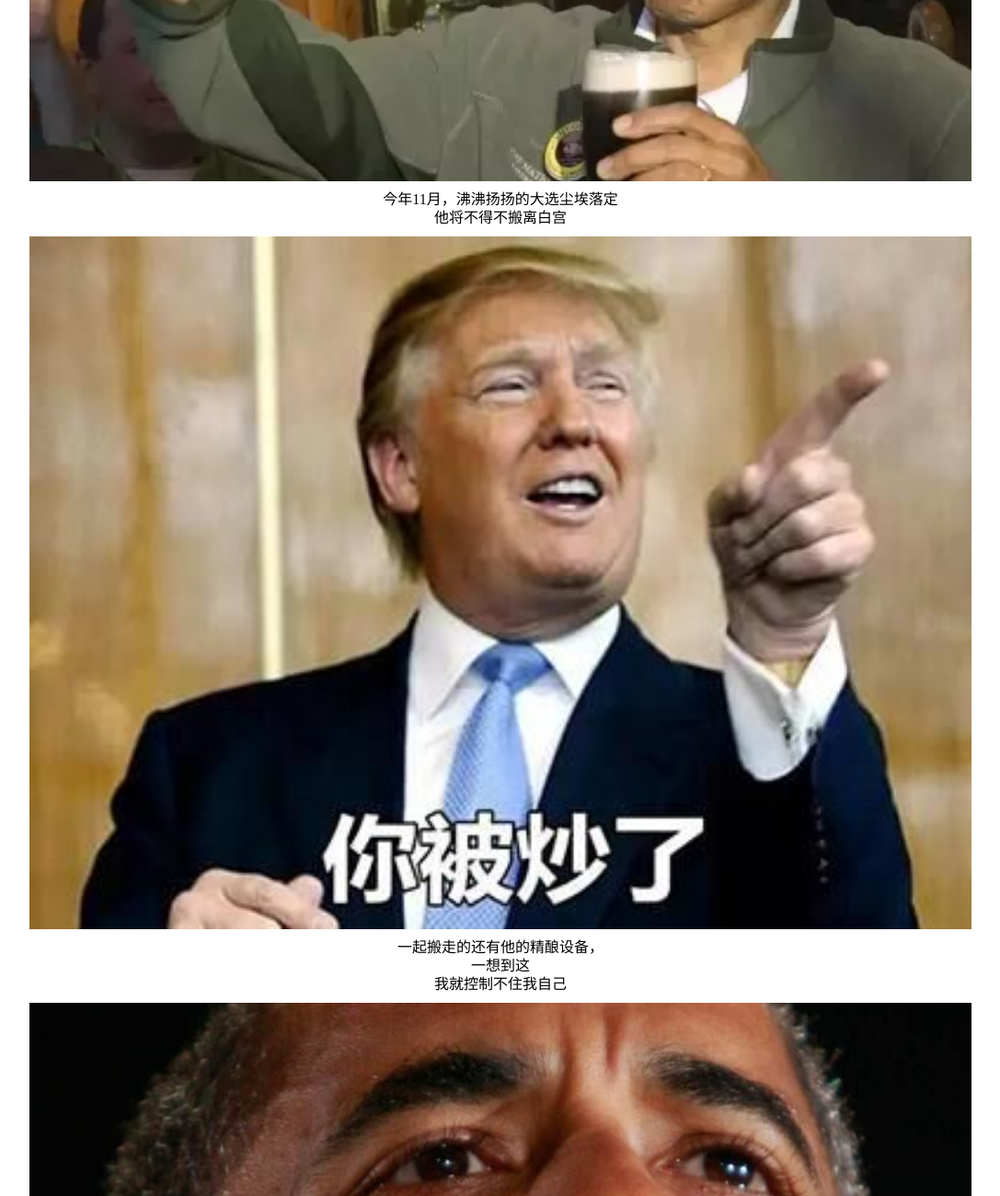
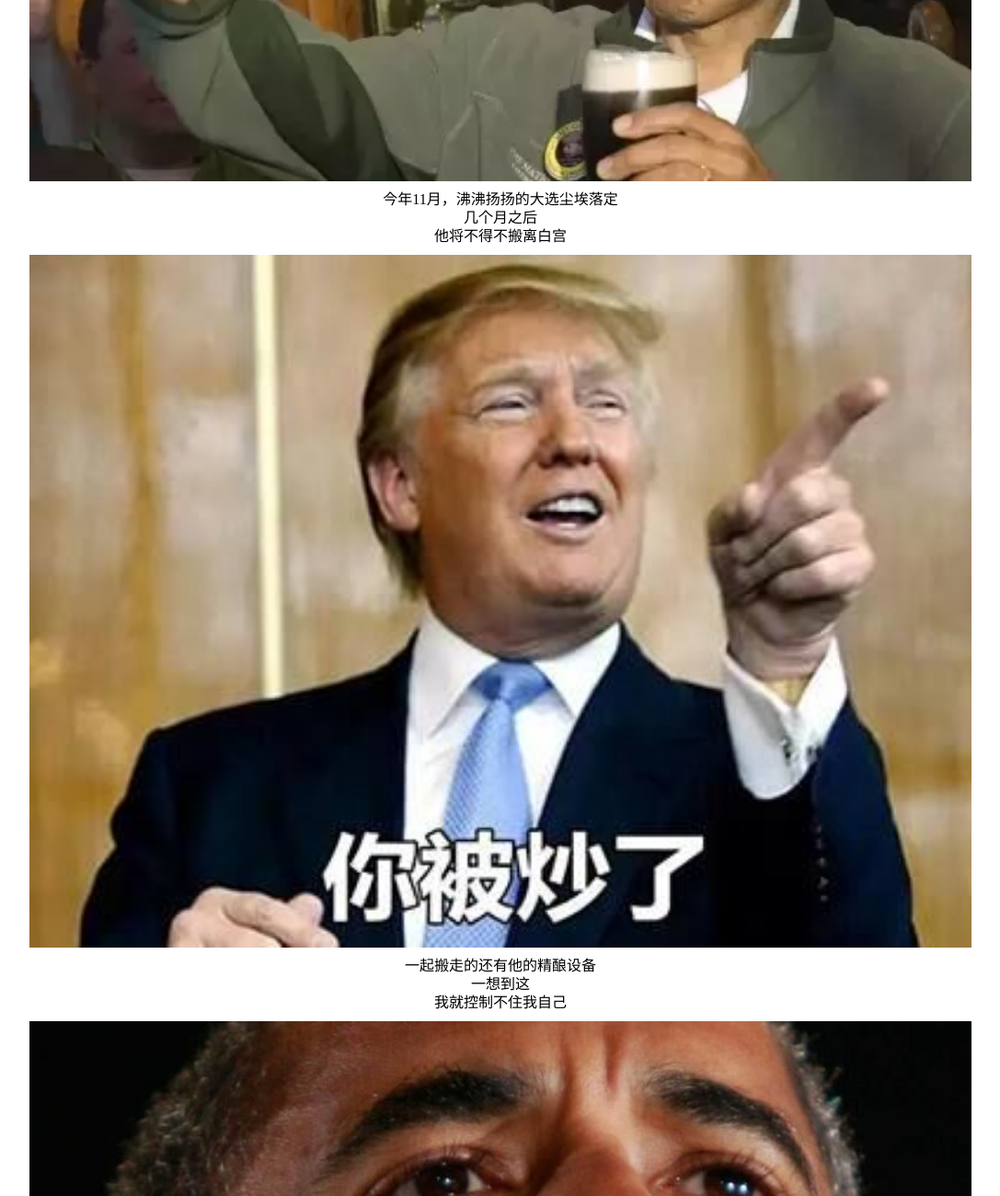
Before and after one commit to Oceaninnerpeace/beer, a plain HTML site: page index.html in a window 1280 px wide. Shown: the part 583-1883 px from the top of the page at 92% size, without its empty margins (96-1183 px from the left). Drawn offline with Linux system fonts and the light colour scheme.

Commit message:
Signed-off-by: lhl <louhanlin@126.com>1

```diff
--- a/index.html
+++ b/index.html
@@ -19,10 +19,10 @@
 			</p>
 			<p><img src="images/1.png"/></p>
 			<p class="neirong">
-				今年11月，沸沸扬扬的大选尘埃落定<br />他将不得不搬离白宫
+				今年11月，沸沸扬扬的大选尘埃落定<br />几个月之后<br />他将不得不搬离白宫
 			</p>
 			<p><img src="images/2.jpg"/></p>
-			<p class="neirong">一起搬走的还有他的精酿设备，<br />一想到这<br />我就控制不住我自己<br /></p>
+			<p class="neirong">一起搬走的还有他的精酿设备<br />一想到这<br />我就控制不住我自己<br /></p>
 			<p><img src="images/3.jpg"></p>
 			<p class="neirong"><br />此时，在地球的另一端</p>
 			<p><img src="images/4.jpg"></p>
```
